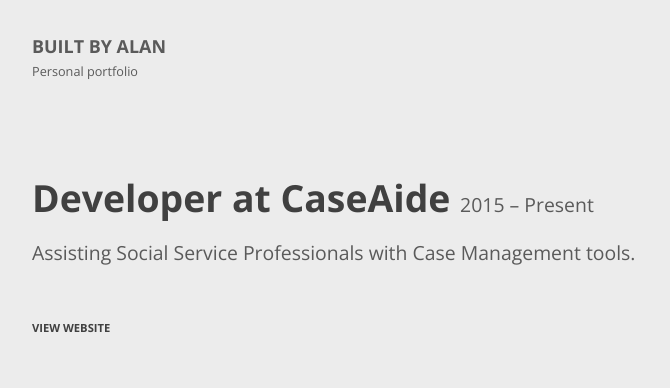
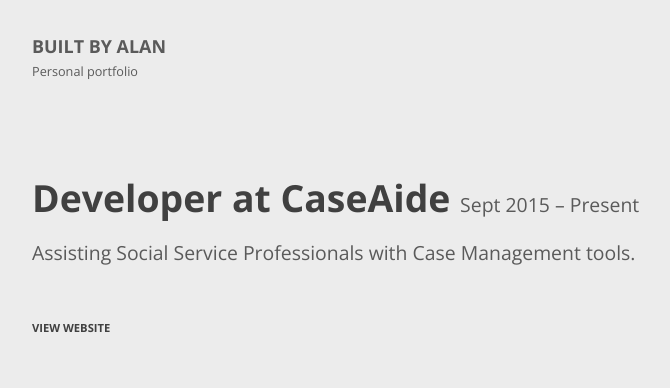
Before and after one commit to alanipce/mywebsite, a Jekyll site: the page built from _work/caseaide.html, in a window 1280 px wide and 900 px high. Shown: the top 388 px of the window, without its empty margins (48-718 px from the left). Built offline with Jekyll 4.4.1, drawn with Linux system fonts in a browser that asks for light colours; nearby versions of some CDN libraries.

Commit message:
Fix caseaide start date and changed work front matter mapping from position to role

```diff
--- a/_layouts/work.html
+++ b/_layouts/work.html
@@ -9,7 +9,7 @@
       {% include header.html %}
       <div class="client-overview">
           <div class="client__info">
-              <div class="headline">{{page.position}} at {{page.name}} <span class="headline__annotation">{{page.timeline}}</span></div>
+              <div class="headline">{{page.role}} at {{page.name}} <span class="headline__annotation">{{page.timeline}}</span></div>
               <div class="subhead">{{page.description}}</div>
           </div>
         <div class="client__links">
--- a/_work/caseaide.html
+++ b/_work/caseaide.html
@@ -1,7 +1,7 @@
 ---
-position: Developer
+role: Developer
 name: CaseAide
-timeline: 2015 – Present
+timeline: Sept 2015  – Present
 description: Assisting Social Service Professionals with Case Management tools.
 banner: /assets/img/caseaide-illustration.svg
 links:
--- a/_work/csusb.html
+++ b/_work/csusb.html
@@ -1,5 +1,5 @@
 ---
-position: Intern
+role: Intern
 name: CSUSB Mobile Apps
 timeline: June 2013 – Aug 2015
 description: Mobile apps developed by students for students.
--- a/_work/tumee.html
+++ b/_work/tumee.html
@@ -1,5 +1,5 @@
 ---
-position: Developer
+role: Developer
 name: TuMee
 timeline: Oct 2015 – Nov 2017
 description: TuMee is a crowdsourced on-demand delivery platform changing the way people view and talk about delivery.
--- a/index.html
+++ b/index.html
@@ -23,7 +23,7 @@
       <div class="work-container__scale-wrapper">
         <div class="work">
           <div class="work__info">
-            <div class="work__role">{{work.position}}</div>
+            <div class="work__role">{{work.role}}</div>
             <div class="work__partner">
               <div class="work__client">{{work.name}}</div>
               <div class="work__timeline">{{work.timeline}}</div>
```
Also changed, not shown: 2 other files.
